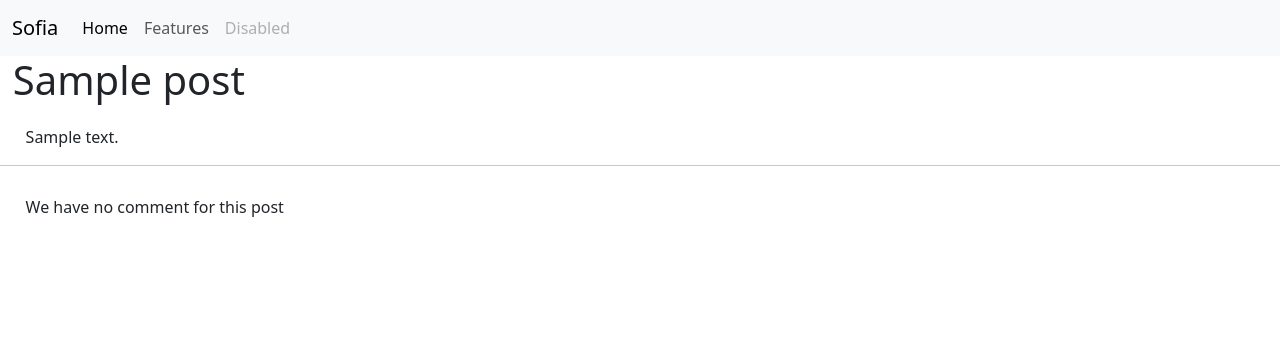
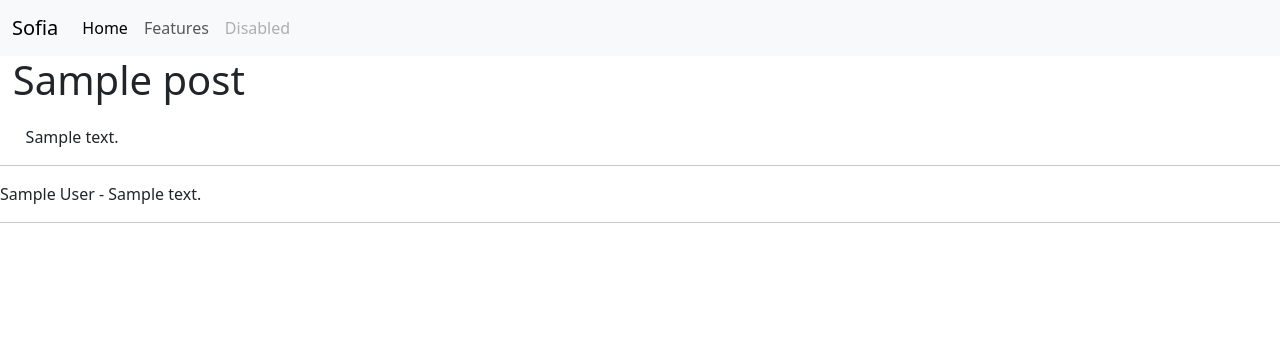
Before and after one commit to jav6/django-blog, a Django app: a page that uses blog/templates/blog/detail.html in a window 1280 px wide. Shown: the top 356 px of the page. Run offline with Django 3.2, Linux system fonts and the light colour scheme; tables that the repository leaves empty hold one stand-in row (values such as "Sample post"); some libraries are stand-ins or nearby versions.

Commit message:
Add - for loop to show several comment

```diff
--- a/blog/templates/blog/detail.html
+++ b/blog/templates/blog/detail.html
@@ -4,10 +4,12 @@
     <h1 style="padding-left: 1%;" class="blog-post-title">{{ post.post_title }}</h1>
     <p style="padding-left: 2%; padding-top: 1%; padding-right: 1%;" >{{ post.post_body }}</p>
     <hr />
-    {% if comment %}
-        <h4 style="padding-left: 1%;" class="blog-post-title">{{ comment.author }}</h4>
-        <p style="padding-left: 2%; padding-top: 1%; padding-right: 1%;" >{{ comment.text }}</p>
+    {% if not post.comments.all %}
+        We have no comment yet
     {% else %}
-        <p style="padding-left: 2%; padding-top: 1%; padding-right: 1%;" >We have no comment for this post</p>
+        {% for comment in post.comments.all %}
+            {{ comment.author }} - {{ comment.text }}
+            <hr />
+        {% endfor %}
     {% endif %}
-    {% endblock %}
+{% endblock %}
```
